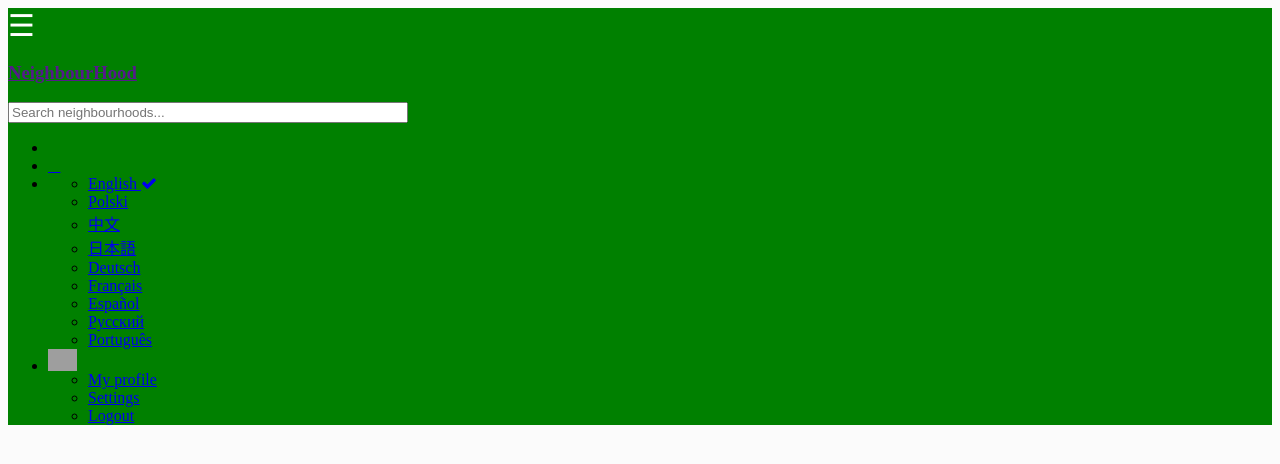
After one commit to sircollo/Neighbourhood, a Django app: template neighbourhood/templates/navbar.html in a window 1280 px wide. The commit adds this page. Shown: the top 464 px of the page. Run offline with Django 4.2, Linux system fonts and the light colour scheme; the template is opened without the code that fills it, so the values that code supplies are empty; some libraries are stand-ins or nearby versions; grey boxes are pictures that could not be loaded.

Commit message:
Feat: adds navbar, side navbar and top navbar, styles navbar

```diff
--- /dev/null
+++ b/neighbourhood/templates/navbar.html
@@ -0,0 +1,130 @@
+{% load static %}
+
+
+<link rel="stylesheet" href="https://cdnjs.cloudflare.com/ajax/libs/font-awesome/4.7.0/css/font-awesome.min.css">
+<link rel="stylesheet" href="{% static 'css/navbar.css' %}">
+
+
+<header>
+  <div id="mySidenav" class="sidenav" style="z-index: 5000;">
+    <a href="javascript:void(0)" class="closebtn" onclick="closeNav()">&times;</a>
+    <a href="#">About</a>
+    <a href="#">Services</a>
+    <a href="#">Clients</a>
+    <a href="#">Contact</a>
+
+  </div>
+
+
+
+  <!-- Navbar -->
+  <nav id="main-navbar" class="navbar navbar-expand-lg navbar-light fixed-top" style="background-color: green;">
+    <!-- Container wrapper -->
+    <div class="container-fluid">
+
+      <!-- Brand -->
+      <span style="font-size:30px;cursor:pointer;color:white" onclick="openNav()">
+        &#9776;
+        </span>
+        <a class="navbar-brand"  href="">
+        <h3 class="text-white">NeighbourHood</h3></a>
+      <!-- Search form -->
+      <form class="d-none d-md-flex input-group w-auto my-auto">
+        <input autocomplete="off" type="search" class="form-control rounded"
+          placeholder='Search neighbourhoods...' style="min-width: 225px;width: 400px;" />
+          <i class="fa-solid fa-magnifying-glass-plus"></i>
+      </form>
+
+      <!-- Right links -->
+      <ul class="navbar-nav ms-auto d-flex flex-row">
+        <!-- Icon -->
+        <li class="nav-item">
+          <a class="nav-link me-3 me-lg-0" href="#">
+            <i class="fas fa-fill-drip"></i>
+          </a>
+        </li>
+        <!-- Icon -->
+        <li class="nav-item me-3 me-lg-0">
+          <a class="nav-link" href="#">
+            <i class="fab fa-github"></i>
+          </a>
+        </li>
+
+        <!-- Icon dropdown -->
+        <li class="nav-item dropdown">
+          <a
+            class="nav-link me-3 me-lg-0 dropdown-toggle hidden-arrow"
+            href="#"
+            id="navbarDropdown"
+            role="button"
+            data-mdb-toggle="dropdown"
+            aria-expanded="false"
+          >
+            <i class="flag-united-kingdom flag m-0"></i>
+          </a>
+          <ul class="dropdown-menu dropdown-menu-end" aria-labelledby="navbarDropdown">
+            <li>
+              <a class="dropdown-item" href="#"
+                ><i class="flag-united-kingdom flag"></i>English
+                <i class="fa fa-check text-success ms-2"></i
+              ></a>
+            </li>
+            <li>
+              <a class="dropdown-item" href="#"><i class="flag-poland flag"></i>Polski</a>
+            </li>
+            <li>
+              <a class="dropdown-item" href="#"><i class="flag-china flag"></i>中文</a>
+            </li>
+            <li>
+              <a class="dropdown-item" href="#"><i class="flag-japan flag"></i>日本語</a>
+            </li>
+            <li>
+              <a class="dropdown-item" href="#"><i class="flag-germany flag"></i>Deutsch</a>
+            </li>
+            <li>
+              <a class="dropdown-item" href="#"><i class="flag-france flag"></i>Français</a>
+            </li>
+            <li>
+              <a class="dropdown-item" href="#"><i class="flag-spain flag"></i>Español</a>
+            </li>
+            <li>
+              <a class="dropdown-item" href="#"><i class="flag-russia flag"></i>Русский</a>
+            </li>
+            <li>
+              <a class="dropdown-item" href="#"><i class="flag-portugal flag"></i>Português</a>
+            </li>
+          </ul>
+        </li>
+
+        <!-- Avatar -->
+        <li class="nav-item dropdown">
+          <a class="nav-link dropdown-toggle hidden-arrow d-flex align-items-center" href="#"
+            id="navbarDropdownMenuLink" role="button" data-mdb-toggle="dropdown" aria-expanded="false">
+            <img src="https://mdbcdn.b-cdn.net/img/Photos/Avatars/img (31).webp" class="rounded-circle"
+              height="22" alt="Avatar" loading="lazy" />
+          </a>
+          <ul class="dropdown-menu dropdown-menu-end" aria-labelledby="navbarDropdownMenuLink">
+            <li>
+              <a class="dropdown-item" href="#">My profile</a>
+            </li>
+            <li>
+              <a class="dropdown-item" href="#">Settings</a>
+            </li>
+            <li>
+              <a class="dropdown-item" href="#">Logout</a>
+            </li>
+          </ul>
+        </li>
+      </ul>
+    </div>
+    <!-- Container wrapper -->
+  </nav>
+  <!-- Navbar -->
+</header>
+<!--Main Navigation-->
+
+
+<!--Main layout-->
+<main style="margin-top: 58px;">
+  <div class="container pt-3"></div>
+</main>
--- /dev/null
+++ b/static/css/navbar.css
@@ -0,0 +1,49 @@
+body {
+  background-color: #fbfbfb;
+  }
+  @media (min-width: 991.98px) {
+  main {
+  padding-left: 240px;
+  }
+  }
+
+  /* side navbar */
+.sidenav {
+  height: 100%;
+  width: 0;
+  position: fixed;
+  z-index: 1;
+  top: 0;
+  left: 0;
+  background-color: green;
+  overflow-x: hidden;
+  transition: 0.5s;
+  padding-top: 60px;
+}
+
+.sidenav a {
+  padding: 8px 8px 8px 32px;
+  text-decoration: none;
+  font-size: 25px;
+  color: #ffffff;
+  display: block;
+  transition: 0.3s;
+}
+
+.sidenav a:hover {
+  color: #050505;
+}
+
+.sidenav .closebtn {
+  position: absolute;
+  top: 0;
+  right: 25px;
+  font-size: 36px;
+  margin-left: 50px;
+  background-color: transparent!;
+}
+
+@media screen and (max-height: 450px) {
+  .sidenav {padding-top: 15px;}
+  .sidenav a {font-size: 18px;}
+}
```
Also changed, not shown: neighbourhood/templates/base.html (+6 -1 lines), static/js/main.js (+7 -0 lines).
